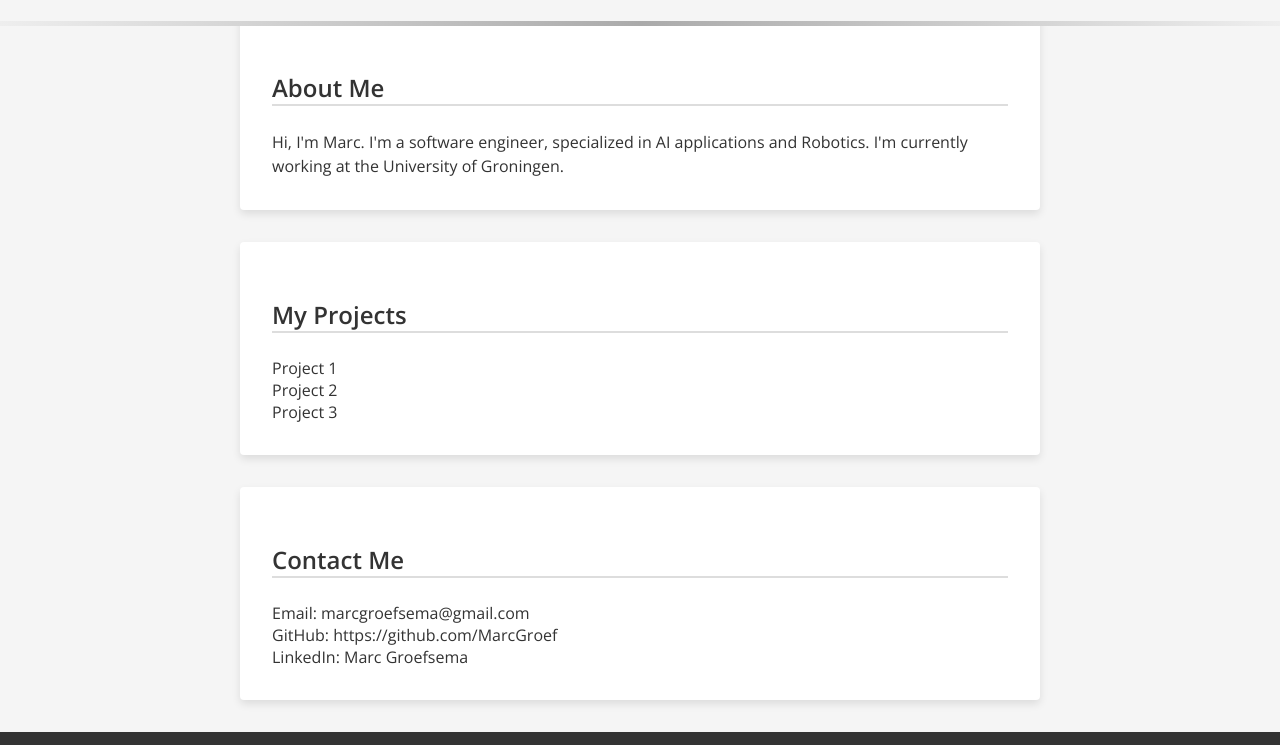
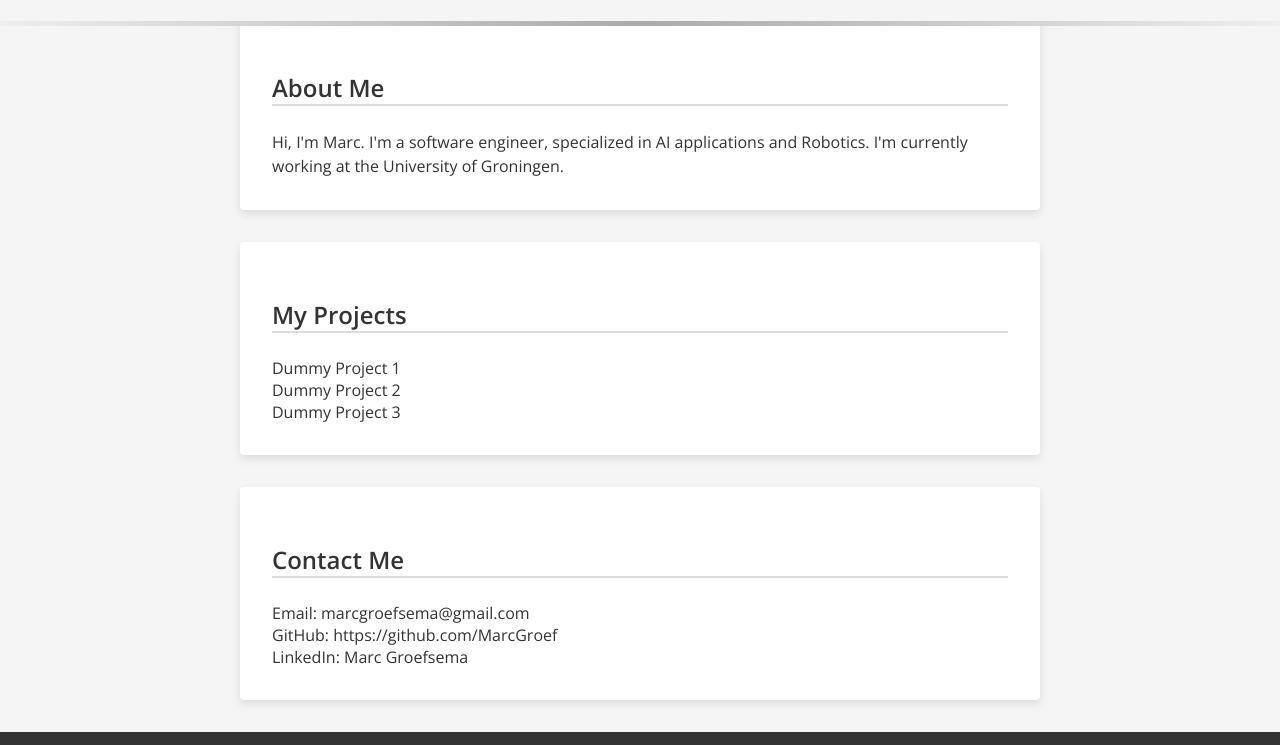
Before and after one commit to MarcGroef/marcgroef.github.io, a plain HTML site: page index.html in a window 1280 px wide. Shown: the part 113-858 px from the top of the page. Drawn offline with nearby package versions, Linux system fonts and the light colour scheme.

Commit message:
Update index.html

```diff
--- a/index.html
+++ b/index.html
@@ -24,9 +24,9 @@
     <section id="projects">
       <h2>My Projects</h2>
       <ul>
-        <li><a href="https://github.com/MarcGroef/project1">Project 1</a></li>
-        <li><a href="https://github.com/MarcGroef/project2">Project 2</a></li>
-        <li><a href="https://github.com/MarcGroef/project3">Project 3</a></li>
+        <li><a href="https://github.com/MarcGroef/project1">Dummy Project 1</a></li>
+        <li><a href="https://github.com/MarcGroef/project2">Dummy Project 2</a></li>
+        <li><a href="https://github.com/MarcGroef/project3">Dummy Project 3</a></li>
       </ul>
     </section>
 
```
